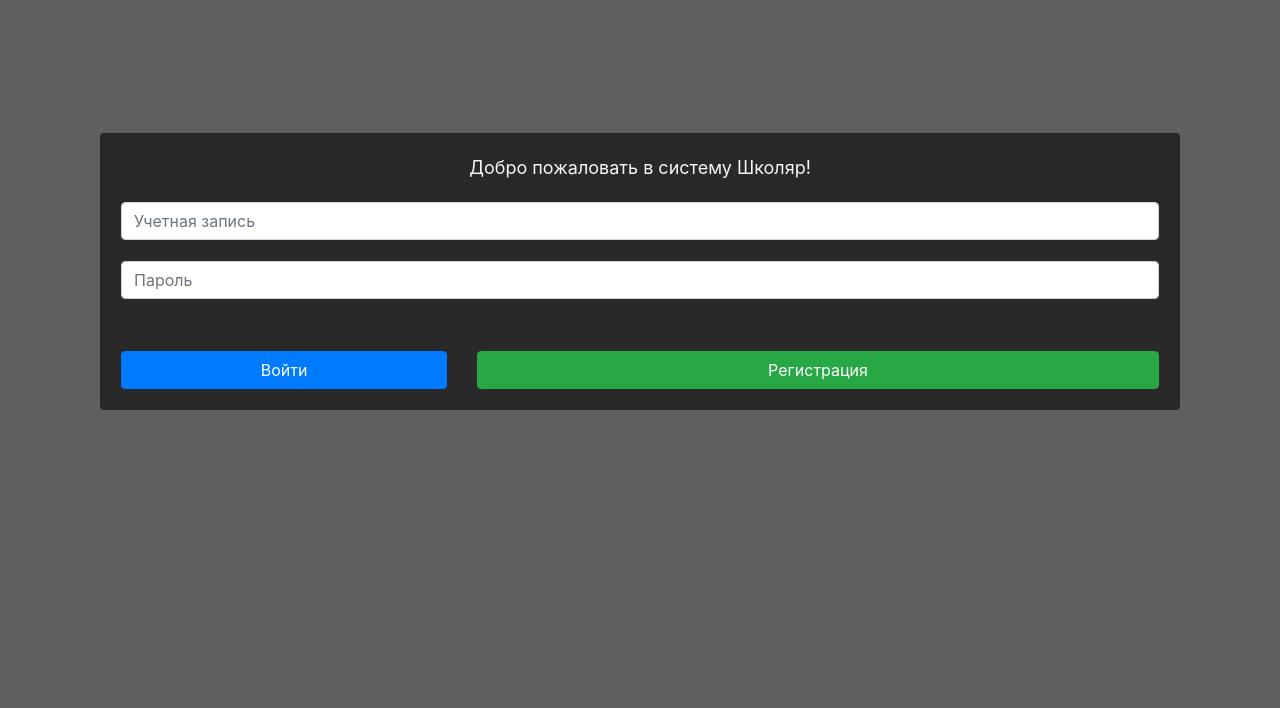
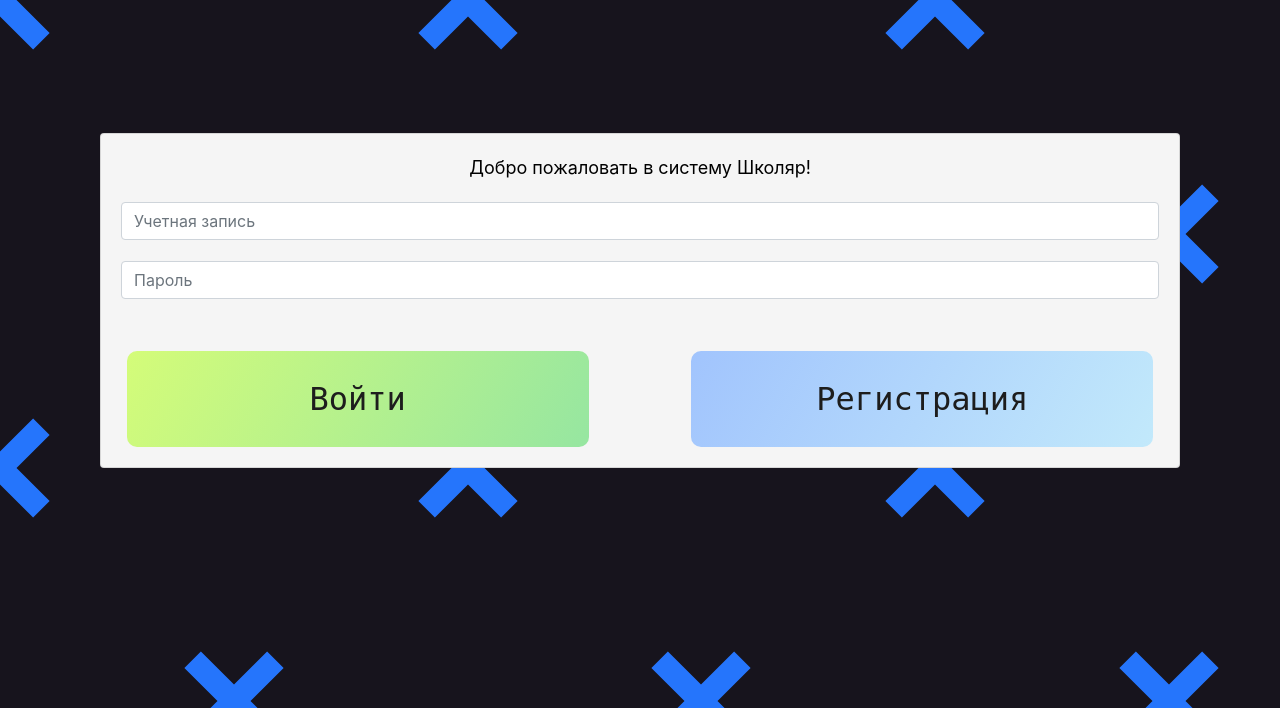
Before and after one commit to Qvineox/School148, a Django app: page / in a window 1280 px wide. Shown: the top 708 px of the page. Run offline with Django 3.2, Linux system fonts and the light colour scheme; some libraries are stand-ins or nearby versions.

Commit message:
SVG login screen
Took 1 hour 32 minutes

```diff
--- a/School148/settings.py
+++ b/School148/settings.py
@@ -43,7 +43,7 @@ INSTALLED_APPS = [
     'library',
     'schedule',
     'statistic',
-
+    'svg'
 ]
 
 MIDDLEWARE = [
@@ -199,6 +199,10 @@ STATICFILES_DIRS = [
     os.path.join(STATIC_DIR),
 ]
 
+SVG_DIRS=[
+    os.path.join(BASE_DIR, 'static/svg')
+]
+
 CRISPY_TEMPLATE_PACK = 'bootstrap4'
 LOGIN_REDIRECT_URL = '/home/'
 LOGIN_URL = '/accounts/login/'
--- a/accounts/services.py
+++ b/accounts/services.py
@@ -16,9 +16,9 @@ def check_account_availability(role, first_name, second_name, last_name=None):
     elif role == '2':
         available_accounts = models.Parents.objects.filter(first_name=first_name, second_name=second_name)
     elif role == '3':
+        available_accounts = models.Staff.objects.filter(first_name=first_name, second_name=second_name)
+    elif role == '4':
         available_accounts = models.Teachers.objects.filter(first_name=first_name, second_name=second_name)
-    elif role == '4':
-        available_accounts = models.Staff.objects.filter(first_name=first_name, second_name=second_name)
     elif role == '5':
         available_accounts = models.Managers.objects.filter(first_name=first_name, second_name=second_name)
     elif role == '6':
--- a/home/views.py
+++ b/home/views.py
@@ -42,6 +42,8 @@ def navbar_data(request):
         current_lesson = check_current_lesson(group_id=data.study_group_id)
     elif privilege == 4:
         current_lesson = check_current_lesson(teacher_id=data.id)
+    else:
+        current_lesson = None
 
     data = {
         'first_name': data.first_name,
--- a/static/css/base_style.css
+++ /dev/null
@@ -1,3 +0,0 @@
-body {
-    background-color: #5f5f5f;
-}
--- a/static/css/colors.css
+++ /dev/null
@@ -1,6 +0,0 @@
-primary-color {
-    background-color: #585858;
-}
-label {
-    color: whitesmoke;
-}
--- a/templates/navbar.html
+++ b/templates/navbar.html
@@ -60,7 +60,6 @@
                        style="margin-right: 2%; color: whitesmoke">
                     Урок не идет
                 {% else %}
-
                     <a class="btn btn-success"
                        style="margin-right: 2%; color: whitesmoke"
                        {% if navbar.privilege < 4 %}
--- a/templates/registration/auth_base.html
+++ b/templates/registration/auth_base.html
@@ -1,6 +1,13 @@
 <!doctype  html>
 {% load static %}
+{% load svg %}
 <html lang="en">
+
+
+{% block style %}
+{% endblock %}
+
+
 <head>
     <link rel="stylesheet" href="https://maxcdn.bootstrapcdn.com/bootstrap/4.0.0/css/bootstrap.min.css">
     <link rel="stylesheet" href="{% static 'css/base_style.css' %}">
@@ -8,7 +15,7 @@
     {% block title %}
     {% endblock %}
 </head>
-    <body style="background-color: #5f5f5f">
+<body style="background-image: url(/static/svg/hideout.svg); background-color: #17141d">
 <div class="container">
     <div class="row" style="margin-top: 2%;">
         {% include 'partials/messages.html' %}
--- a/templates/registration/login.html
+++ b/templates/registration/login.html
@@ -4,25 +4,84 @@
     <title>Авторизация</title>
 {% endblock %}
 
+{% block style %}
+
+    <style>
+        .login-btn {
+            font-family: Hack, monospace;
+            background-image: linear-gradient(120deg, #d4fc79 0%, #96e6a1 100%);
+            color: #1d1d1d;
+            cursor: pointer;
+            font-size: 2em;
+            padding: 1.5rem;
+            border: 0;
+            transition: all 0.5s;
+            border-radius: 10px;
+            position: relative;
+            width: 45%;
+        }
+
+        .register-btn {
+            background-image: linear-gradient(120deg, #a1c4fd 0%, #c2e9fb 100%);
+        }
+
+        .login-btn::after {
+            font-weight: 400;
+            position: absolute;
+            right: 80%;
+            top: 54%;
+            bottom: 0;
+            opacity: 0;
+            transform: translate(-50%, -50%);
+
+        }
+
+        .login-btn:hover {
+            background-image: linear-gradient(to right, #92fe9d 0%, #00c9ff 100%);
+            transition: all 0.7s;
+            border-radius: 10px;
+            box-shadow: 0px 6px 15px gray;
+            padding: 1.5rem 3rem 1.5rem 1.5rem;
+            color: black;
+
+        }
+
+        .register-btn:hover {
+            background-image: linear-gradient(to right, #6a11cb 0%, #2575fc 100%);
+            color: whitesmoke;
+        }
+
+        .login-btn::after {
+            opacity: 1;
+            transition: all 0.5s;
+            color: #ffffff;
+
+        }
+    </style>
+{% endblock %}
+
 {% block main %}
-    <div class="container" style="align-items: center; justify-content: center; margin-top: 10%">
-        <div class="card" style="background-color: #292929">
+    <div class="container" style="align-items: center; justify-content: center; margin-top: 10%;">
+        <div class="card" style="background-color: whitesmoke">
             <div class="card-body">
                 <form method="post">
                     {% csrf_token %}
-                    <p style="text-align: center; color: whitesmoke; font-size: large"> Добро пожаловать в систему Школяр!</p>
-                    <input id="login" title="login" class="form-control" type="text" name="login" placeholder="Учетная запись"
+                    <p style="text-align: center; color: black; font-size: large"> Добро пожаловать в систему
+                        Школяр!</p>
+                    <input id="login" title="login" class="form-control" type="text" name="login"
+                           placeholder="Учетная запись"
                            style="margin-top: 2%" maxlength="150">
-                    <input id="password" title='password' class="form-control" type="password" name="password" placeholder="Пароль"
+                    <input id="password" title='password' class="form-control" type="password" name="password"
+                           placeholder="Пароль"
                            style="margin-top: 2%" maxlength="128">
-                    <div class="row" style="margin-top: 5%">
-                        <div class="col-4">
-                            <button type="submit" class="btn btn-primary btn-block">Войти
-                            </button>
-                        </div>
-                        <div class="col-8" style="alignment: right">
-                            <a class="btn btn-success btn-block" href="/accounts/preregistration">Регистрация</a>
-                        </div>
+                    <div class="row" style="margin-top: 5%; padding-left: 2%; padding-right: 2%">
+                        <button type="submit" class="login-btn" style="text-align: center">
+                            Войти
+                        </button>
+                        <btn-link class="register-btn login-btn" style="margin-left: auto; text-align: center"
+                                onclick="window.location='/accounts/preregistration';">
+                            Регистрация
+                        </btn-link>
                     </div>
 
                 </form>
--- a/templates/registration/preregister.html
+++ b/templates/registration/preregister.html
@@ -15,11 +15,11 @@
     </style>
 
     <div class="container" style="align-items: center; justify-content: center; margin-top: 10%">
-        <div class="card" style="background-color: #292929">
+        <div class="card" style="background-color: whitesmoke">
             <div class="card-body">
                 <form method="post">
                     {% csrf_token %}
-                    <p style="text-align: center; color: whitesmoke; font-size: large">Впервые на сайте?</p>
+                    <p style="text-align: center; color: black; font-size: large">Впервые на сайте?</p>
                     <div class="row">
                         <div class="col">
                             <label for="first_name">Имя</label>
--- a/templates/registration/register.html
+++ b/templates/registration/register.html
@@ -15,11 +15,11 @@
     </style>
 
     <div class="container" style="align-items: center; justify-content: center; margin-top: 10%">
-        <div class="card" style="background-color: #292929">
+        <div class="card" style="background-color: whitesmoke">
             <div class="card-body">
                 <form method="post">
                     {% csrf_token %}
-                    <p style="text-align: center; color: whitesmoke; font-size: large">Добро пожаловать, {{ user_name }} {{ user_last_name }}</p>
+                    <p style="text-align: center; color: black; font-size: large">Добро пожаловать, {{ user_name }} {{ user_last_name }}</p>
                     <div class="row">
                         <div class="col">
                             <label for="login">Новый логин для входа</label>
```
Also changed, not shown: home/services.py (+18 -0 lines), static/svg_conf.txt (added, +10 -0 lines), static/svg/death-star.svg (added), static/svg/hideout.svg (added). Lines whose indentation alone changed are shown as unchanged.
